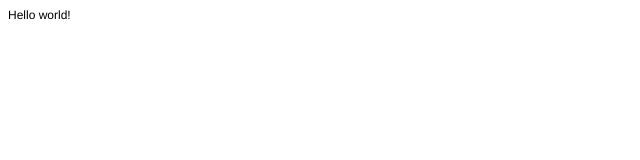
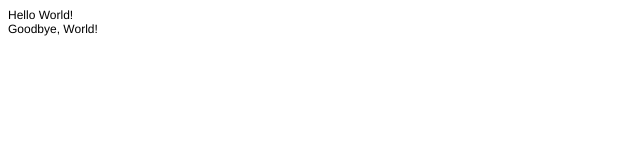
Before and after one commit to inEvolutioner/Study, a plain HTML site: page Chapter1/index.html in a window 1280 px wide. Shown: the whole page, without its empty margins (0-640 px from the left). Drawn offline with Linux system fonts and the light colour scheme.

Commit message:
Add second line to index.html

```diff
--- a/Chapter1/index.html
+++ b/Chapter1/index.html
@@ -11,6 +11,7 @@
   </style>
 </head>
 <body>
-<p class="p1">Hello world!</p>
+<p class="p1">Hello World!</p>
+<p class="p1">Goodbye, World!</p>
 </body>
 </html>
```
